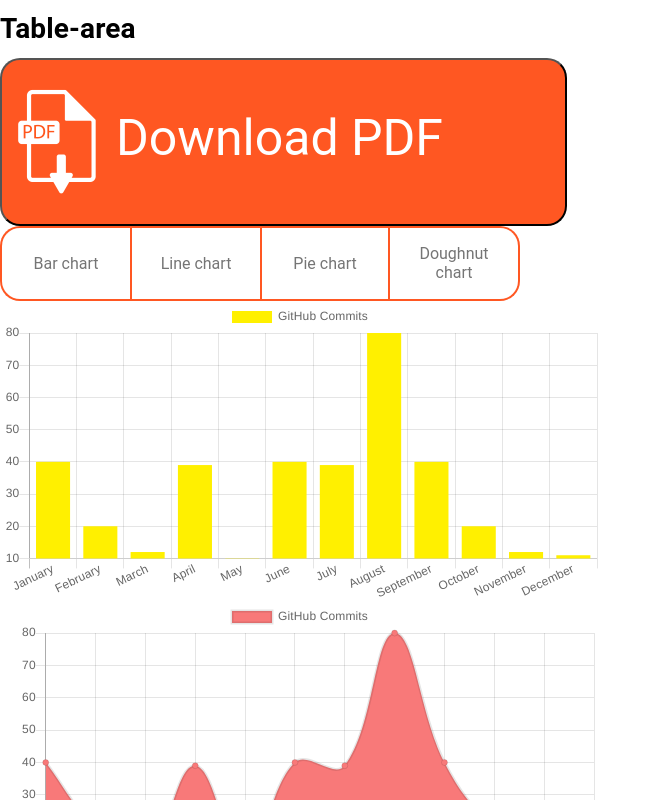
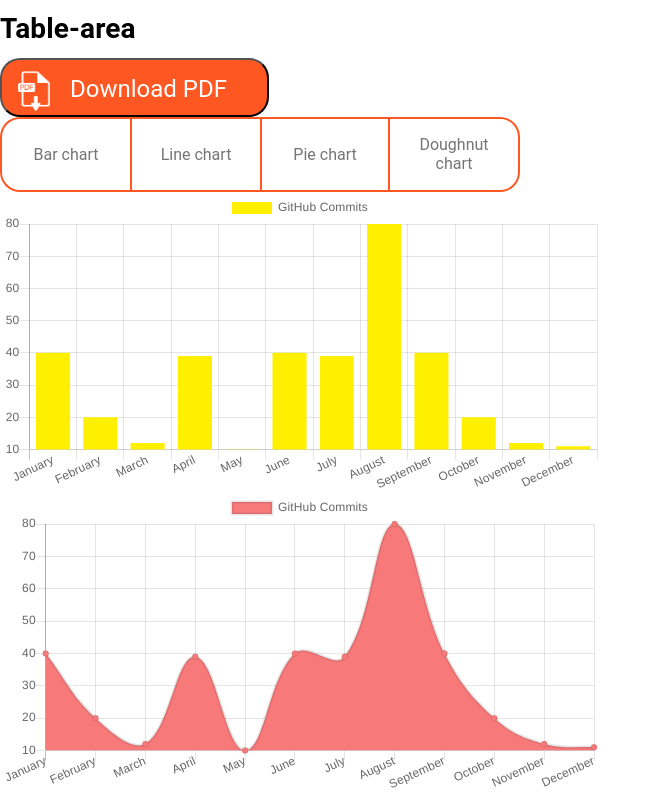
Before and after one commit to eshulga/chartio, a Vue app: page /#/ in a window 1280 px wide. Shown: the top 800 px of the page, without its empty margins (0-661 px from the left). Built offline with nearby package versions, Linux system fonts and the light colour scheme.

Commit message:
added styles for button pdf

```diff
--- a/src/common/download-button/DownloadButton.vue
+++ b/src/common/download-button/DownloadButton.vue
@@ -1,5 +1,5 @@
 <template>
-<button @click='jsToPdf'><img src="../../assets/img/download-btn-icon.png" alt="">Download PDF</button>
+<button class="button-pdf" @click='jsToPdf'><img class="img-pdf" src="../../assets/img/download-btn-icon.png" alt="">Download PDF</button>
 </template>
 
 <script>
@@ -26,19 +26,22 @@ export default {
 </script>
 
 <style lang="scss" scoped>
-button{
-    width: 567px;
-    height: 168px;
+.button-pdf {
+    width: 269px;
+    height: 59px;
     border-radius: 20px;
     background-color: #ff5722;
     font-family: Roboto;
     color:  #ffffff;
-    font-size: 50px;
+    font-size: 24px;
     font-weight: 400;
     line-height: 14px;
     text-align: left;
+    cursor: pointer;
 }
-img{
+.img-pdf {
+    width: 32px;
+    height: 40px;
     margin: 10px 20px 10px 10px;
 }
 </style>
```
